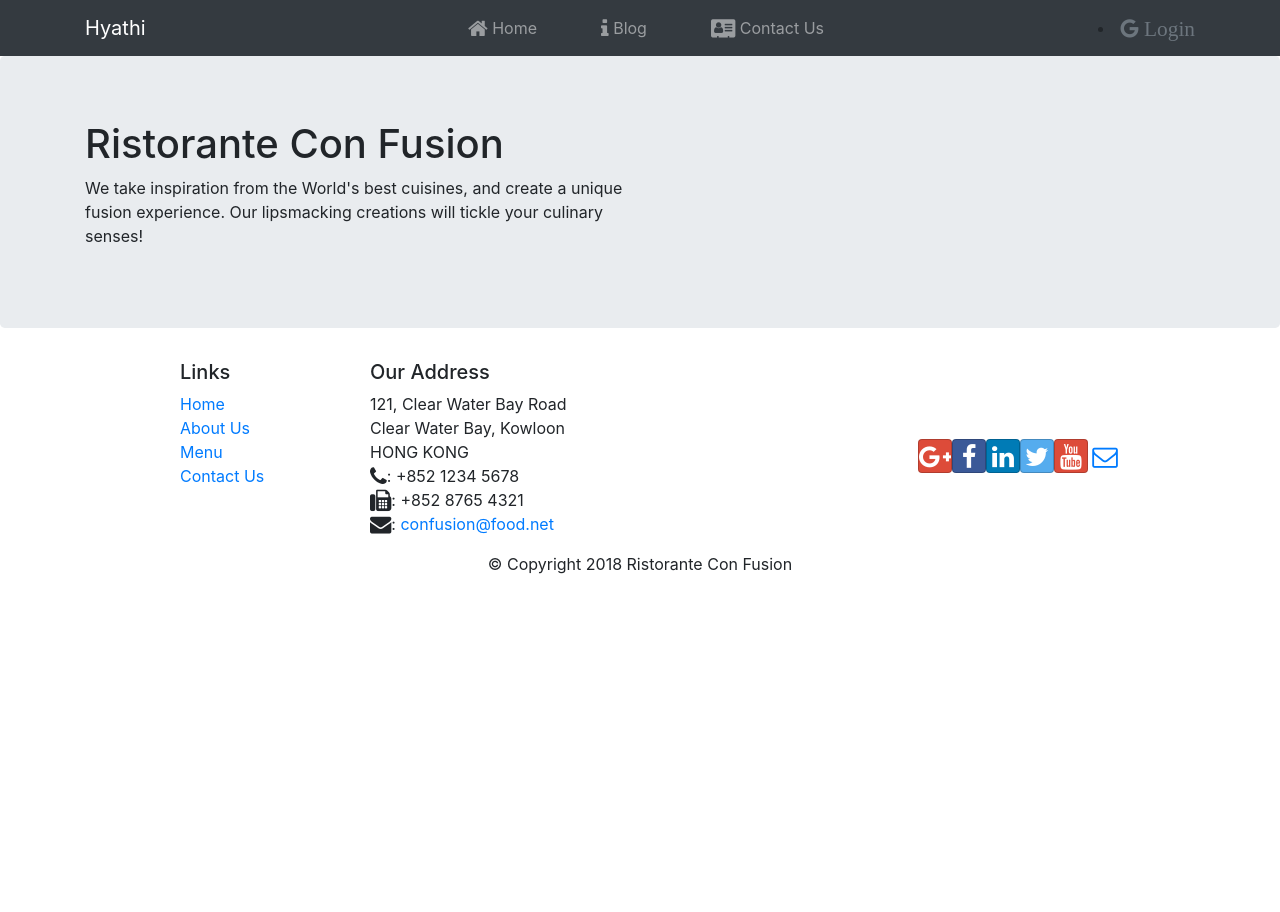
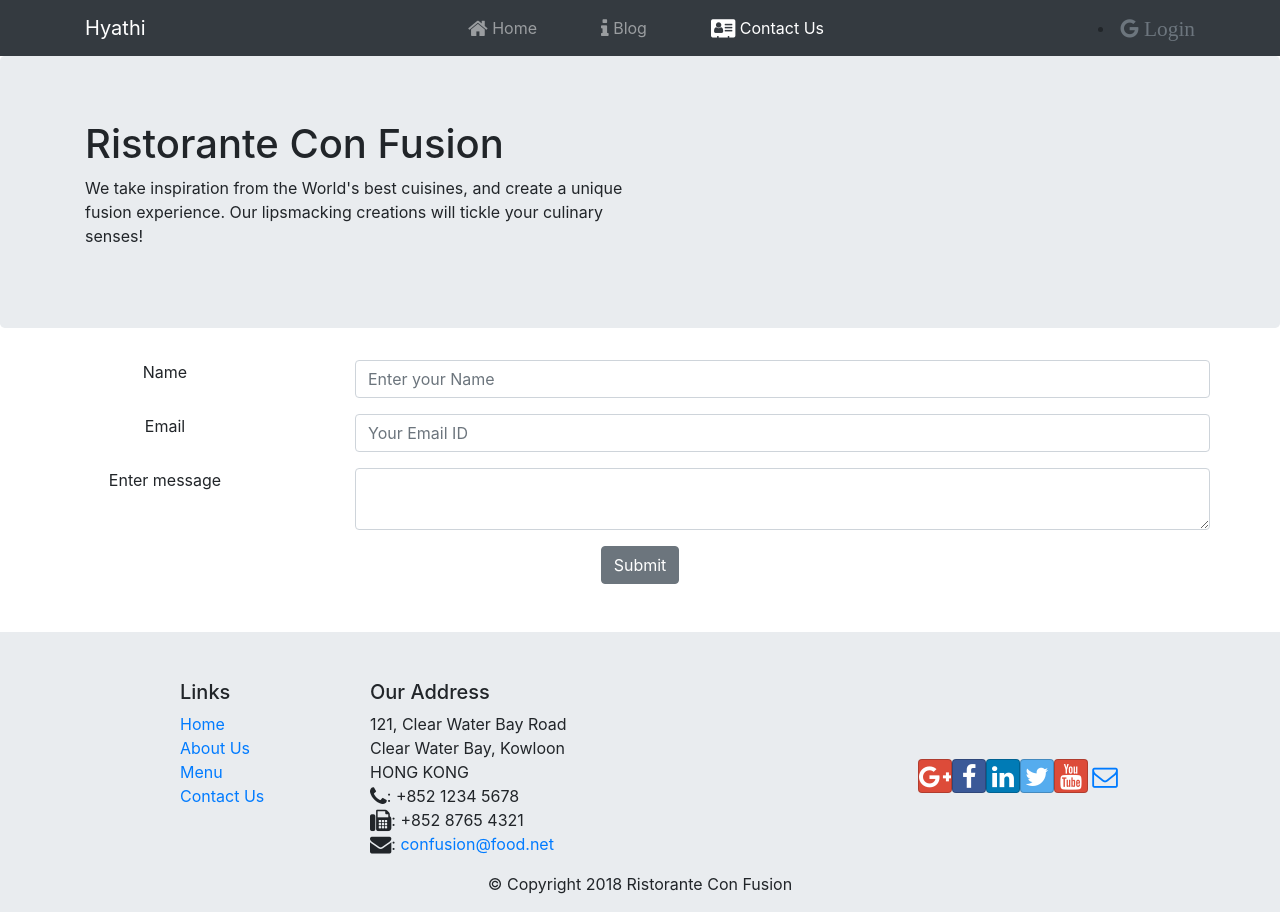
Before and after one commit to SUYASH15012001/bloggin, a React (Create React App) app: page /contact in a window 1280 px wide. Before the commit the page ends 800 px from the top, so only its background shows below. Built offline with nearby package versions, Linux system fonts and the light colour scheme.

Commit message:
basic frontend made next task is to get into redux

```diff
--- a/package.json
+++ b/package.json
@@ -13,6 +13,7 @@
     "react-dom": "^16.13.1",
     "react-popper": "0.9.2",
     "react-redux": "^7.2.0",
+    "react-redux-form": "1.16.8",
     "react-router-dom": "4.2.2",
     "react-scripts": "3.4.1",
     "reactstrap": "5.0.0",
--- a/src/App.css
+++ b/src/App.css
@@ -41,3 +41,7 @@
   margin-left:auto;
   margin-right: auto;
 }
+
+.footer{
+  background-color: #e9ecef;
+}
--- a/src/App.js
+++ b/src/App.js
@@ -4,6 +4,7 @@ import { BrowserRouter, Switch, Route } from 'react-router-dom';
 import Header from './components/HeaderComponent';
 import HomeComponent from './components/HomeComponent';
 import Footer from './components/FooterComponent';
+import Contact from './components/ContactComponent';
 
 function App() {
   return (
@@ -13,6 +14,7 @@ function App() {
         <div className="App">
           <Switch>
             <Route exact path='/' component = {HomeComponent}/>
+            <Route path='/contact' component = {Contact}/>
           </Switch>
         </div>
       </BrowserRouter>
--- a/src/components/ContactComponent.js
+++ b/src/components/ContactComponent.js
@@ -0,0 +1,50 @@
+import React , { Component } from 'react';
+import { Button, Form, FormGroup, Label, Input } from 'reactstrap';
+
+class Contact extends Component {
+  state=
+  {
+    name:'',
+    email:'',
+    message: ''
+  };
+
+//e is the event i.e. is passed to the event handler fucntion.
+handleChange = (e) => {
+    this.setState({
+        [e.target.id]:e.target.value
+    })
+}
+
+handleSubmit = (e) => {
+    e.preventDefault();
+    alert(JSON.stringify(this.state));
+    console.log(e);
+}
+
+  render() {
+      return (
+        <Form onSubmit={this.handleSubmit}>
+          <div className="container">
+            <FormGroup className='row row-content'>
+              <Label for="name" className='col-12 col-md-2'>Name</Label>
+              <Input type="text" name="name" id="name" onChange={this.handleChange}   placeholder="Enter your Name" className='col-12 col-md-9 offset-sm-1'/>
+            </FormGroup>
+            <FormGroup  className='row row-content'>
+              <Label for="exampleEmail" className='col-12 col-md-2'>Email</Label>
+              <Input type="email" name="email" id="email" onChange={this.handleChange}  placeholder="Your Email ID" className='col-12 col-md-9 offset-sm-1'/>
+            </FormGroup >
+            <FormGroup className='row row-content'>
+              <Label for="message" className='col-12 col-md-2'>Enter message</Label>
+              <Input type="textarea" name="message" id="message" onChange={this.handleChange}  className='col-12 col-md-9 offset-sm-1'/>
+            </FormGroup>
+            <Button className='btn btn-secondary' type='submit'>Submit</Button>
+          </div>
+        </Form>
+
+    );
+  }
+
+}
+
+export default Contact;
--- a/src/components/FooterComponent.js
+++ b/src/components/FooterComponent.js
@@ -3,10 +3,10 @@ import { Link } from 'react-router-dom';
 
 function Footer(props) {
     return(
-        <div className="footer">
-            <div className="container">
+        <div className="footer mt-5">
+            <div className="container ">
                 <div className="row justify-content-center">
-                    <div className="col-4 offset-1 col-sm-2">
+                    <div className="col-4 offset-1 col-sm-2 mt-5">
                         <h5>Links</h5>
                         <ul className="list-unstyled">
                             <li><Link to="/home">Home</Link></li>
@@ -15,7 +15,7 @@ function Footer(props) {
                             <li><Link to="/contactus">Contact Us</Link></li>
                         </ul>
                     </div>
-                    <div className="col-7 col-sm-5">
+                    <div className="col-7 col-sm-5 mt-5">
                         <h5>Our Address</h5>
                         <address>
                         121, Clear Water Bay Road<br />
@@ -27,7 +27,7 @@ function Footer(props) {
                             confusion@food.net</a>
                         </address>
                     </div>
-                    <div className="col-12 col-sm-4 align-self-center">
+                    <div className="col-12 col-sm-4 align-self-center mt-5">
                         <div className="text-center">
                             <a className="btn btn-social-icon btn-google" href="http://google.com/+"><i className="fa fa-google-plus"></i></a>
                             <a className="btn btn-social-icon btn-facebook" href="http://www.facebook.com/profile.php?id="><i className="fa fa-facebook"></i></a>
--- a/src/components/HeaderComponent.js
+++ b/src/components/HeaderComponent.js
@@ -1,5 +1,5 @@
 import React, { Component } from 'react';
-import { Navbar, NavbarBrand, Nav, NavbarToggler, Collapse, NavItem, Jumbotron, NavbarText } from 'reactstrap';
+import { Navbar, NavbarBrand, Nav, NavbarToggler, Collapse, NavItem, Jumbotron} from 'reactstrap';
 import { NavLink } from 'react-router-dom';
 
 class Header extends Component {
@@ -41,7 +41,7 @@ class Header extends Component {
                                     </NavLink>
                                 </NavItem>
                                 <NavItem>
-                                    <NavLink className="nav-link ml-5" to="/contactus">
+                                    <NavLink className="nav-link ml-5" to="/contact">
                                         <span className="fa fa-address-card fa-lg"></span> Contact Us
                                     </NavLink>
                                 </NavItem>
```
Also changed, not shown: 1 other file (tests, documents, lock files or other folders).
